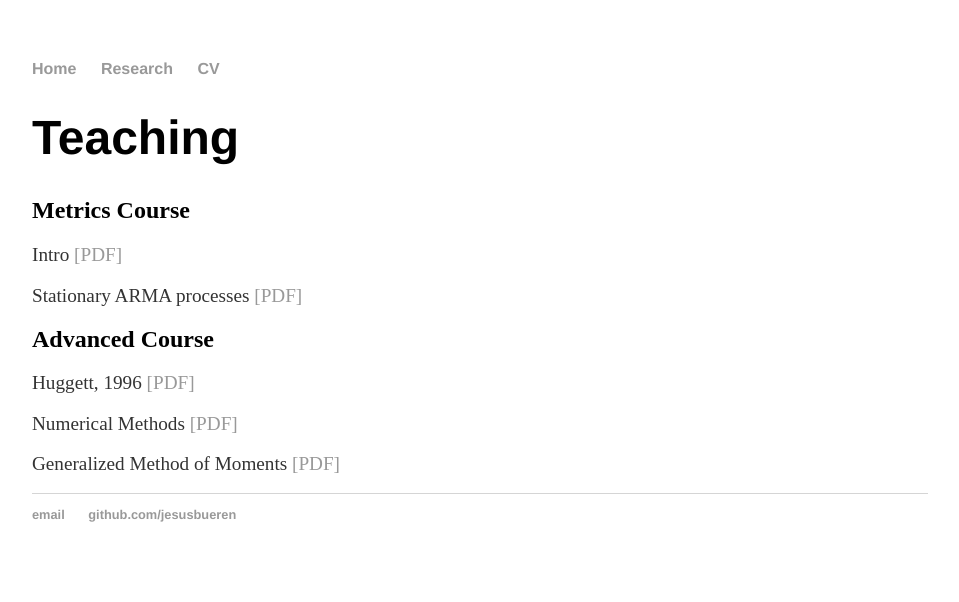
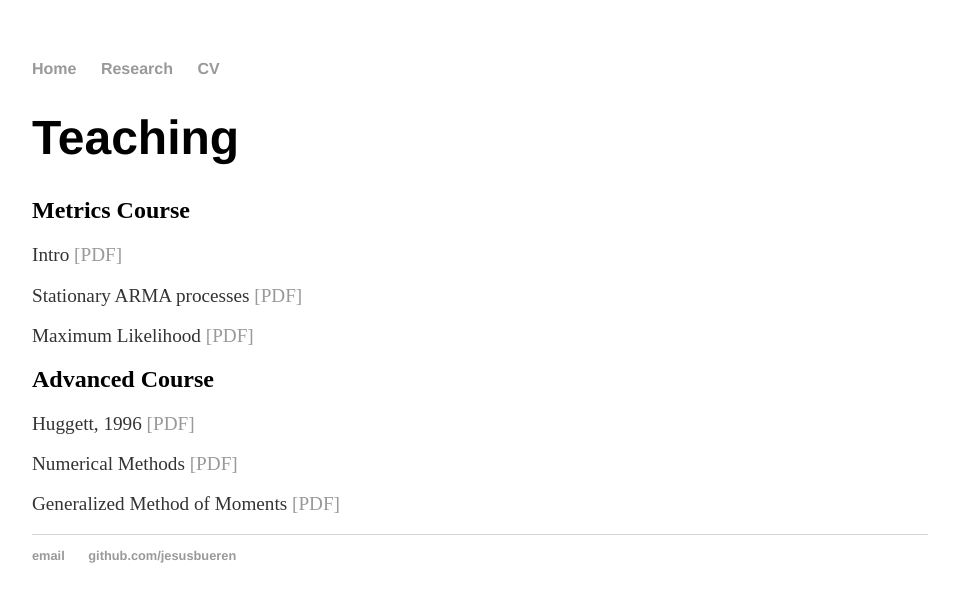
Before and after one commit to jesusbueren/jesusbueren.github.io, a Jekyll site: the page built from teaching/index.html, in a window 1280 px wide. Shown: the top 602 px of the page, without its empty margins (160-1119 px from the left). Built offline with Jekyll 4.4.1, drawn with Linux system fonts in a browser that asks for light colours.

Commit message:
Update index.html

```diff
--- a/teaching/index.html
+++ b/teaching/index.html
@@ -6,6 +6,7 @@
 	<h2>Metrics Course</h2>
 	<p> <bold> Intro </bold>  <a href="Ch1.pdf">[PDF]</a><br></p>
 	<p> <bold> Stationary ARMA processes </bold>  <a href="Ch2.pdf">[PDF]</a><br></p>
+	<p> <bold> Maximum Likelihood </bold>  <a href="Ch3.pdf">[PDF]</a><br></p>
 
 	<h2>Advanced Course</h2>
 	<p> <bold> Huggett, 1996 </bold>  <a href="lifecycle.pdf">[PDF]</a><br></p>
```
